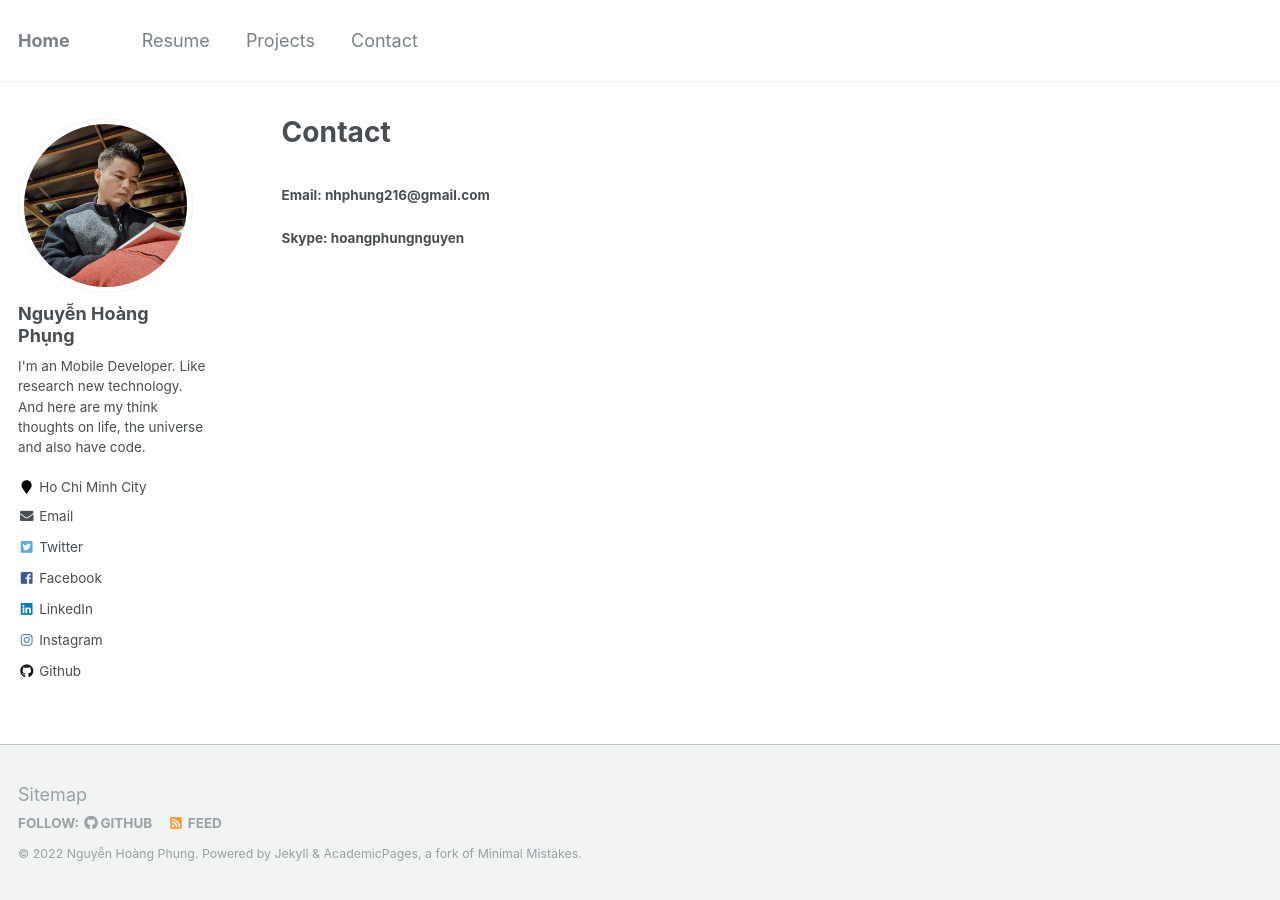
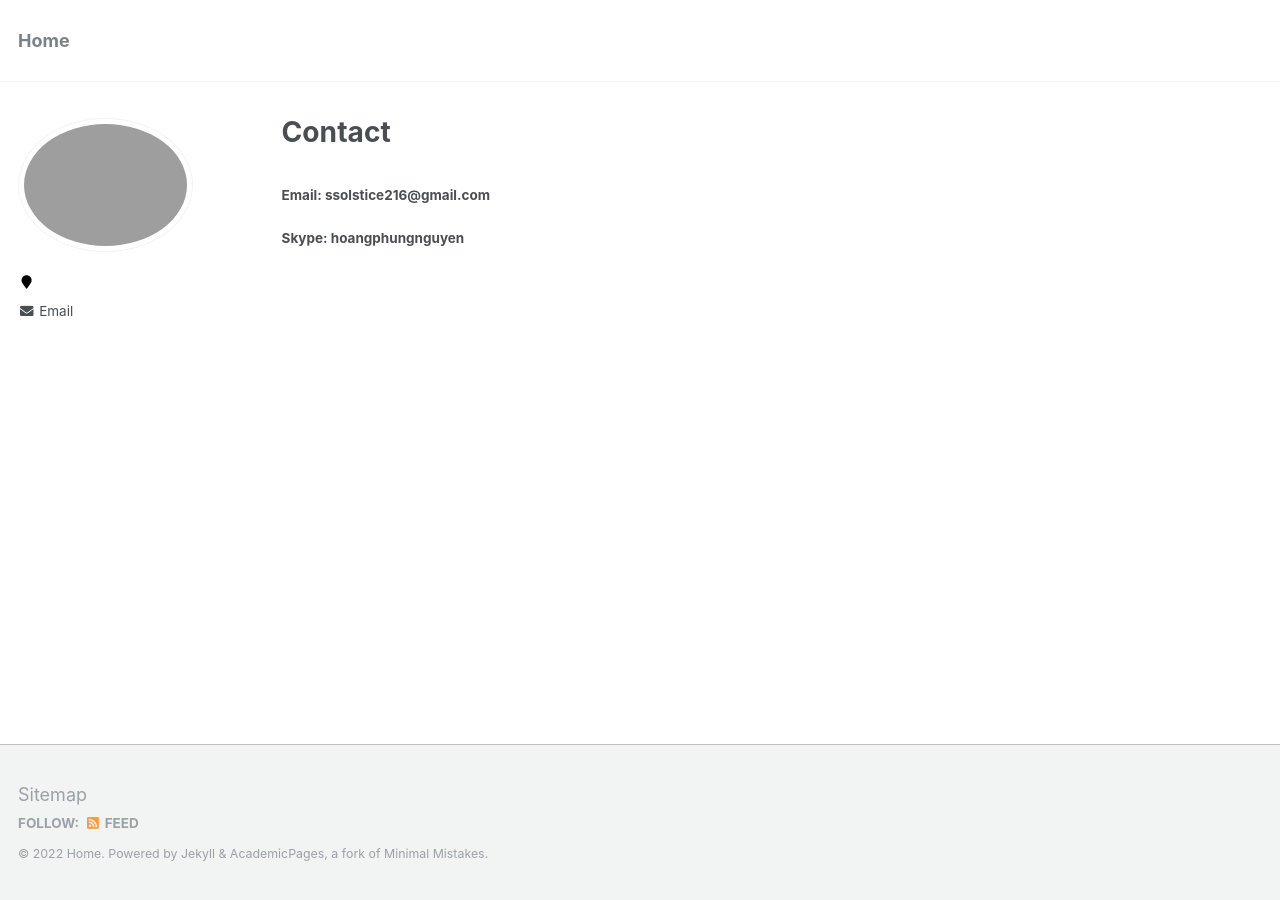
Before and after one commit to ssolstice216/ssolstice216.github.io, a Jekyll site: the page built from _pages/contact.md, in a window 1280 px wide. Built offline with Jekyll 4.4.1, drawn with Linux system fonts in a browser that asks for light colours.

Commit message:
update profile

```diff
--- a/_config.yml
+++ b/_config.yml
@@ -9,11 +9,11 @@
 locale                   : "en-US"
 title                    : "Home"
 title_separator          : "-"
-name                     : &name "Nguyễn Hoàng Phụng"
+name                     : &name ""
 description              : &description "personal description"
-url                      : https://nhphung216.github.io # the base hostname & protocol for your site e.g. "https://mmistakes.github.io"
+url                      : https://ssolstice216.github.io # the base hostname & protocol for your site e.g. "https://mmistakes.github.io"
 baseurl                  : "" # the subpath of your site, e.g. "/blog"
-repository               : "nhphung216/nhphung216.github.io"
+repository               : "ssolstice216.github.io/"
 teaser                   :  # filename of teaser fallback teaser image placed in /images/, .e.g. "500x300.png"
 breadcrumbs              : false # true, false (default)
 words_per_minute         : 160
@@ -75,41 +75,41 @@ social:
 analytics:
   provider               :  "google-universal" # false (default), "google", "google-universal", "custom"
   google:
-    tracking_id          :  "219131037"
+    tracking_id          :  ""
 
 
 # Site Author
 author:
-  name             : "Nguyễn Hoàng Phụng"
-  avatar           : "profile1.jpeg"
-  bio              : "I'm an Mobile Developer. Like research new technology. And here are my think thoughts on life, the universe and also have code."
-  location         : "Ho Chi Minh City"
+  name             : ""
+  avatar           : ""
+  bio              : ""
+  location         : ""
   employer         :
   pubmed           : #"https://www.ncbi.nlm.nih.gov/pubmed/?term=john+snow"
   googlescholar    : #"http://yourfullgooglescholarurl.com"
-  email            : "nhphung216@gmail.com"
+  email            : "ssolstice216@gmail.com"
   researchgate     :  # example: "https://www.researchgate.net/profile/yourprofile"
   uri              :
   bitbucket        :
   codepen          :
   dribbble         :
   flickr           :
-  facebook         : "nhphung216"
+  facebook         :
   foursquare       :
-  github           : "nhphung216"
+  github           :
   google_plus      :
   keybase          :
-  instagram        : "nhphung216"
+  instagram        :
   impactstory      : #"https://profiles.impactstory.org/u/xxxx-xxxx-xxxx-xxxx"
   lastfm           :
-  linkedin         : "nhphung216"
+  linkedin         :
   orcid            : #"http://orcid.org/yourorcidurl"
   pinterest        :
   soundcloud       :
   stackoverflow    : # http://stackoverflow.com/users/123456/username
   steam            :
   tumblr           :
-  twitter          : "nhphung216"
+  twitter          :
   vine             :
   weibo            :
   xing             :
--- a/_pages/contact.md
+++ b/_pages/contact.md
@@ -3,5 +3,5 @@ permalink: /contact/
 title: "Contact"
 author_profile: true
 ---
-##### Email: nhphung216@gmail.com
+##### Email: ssolstice216@gmail.com
 ##### Skype: hoangphungnguyen
```
Also changed, not shown: _data/navigation.yml (+8 -8 lines).
